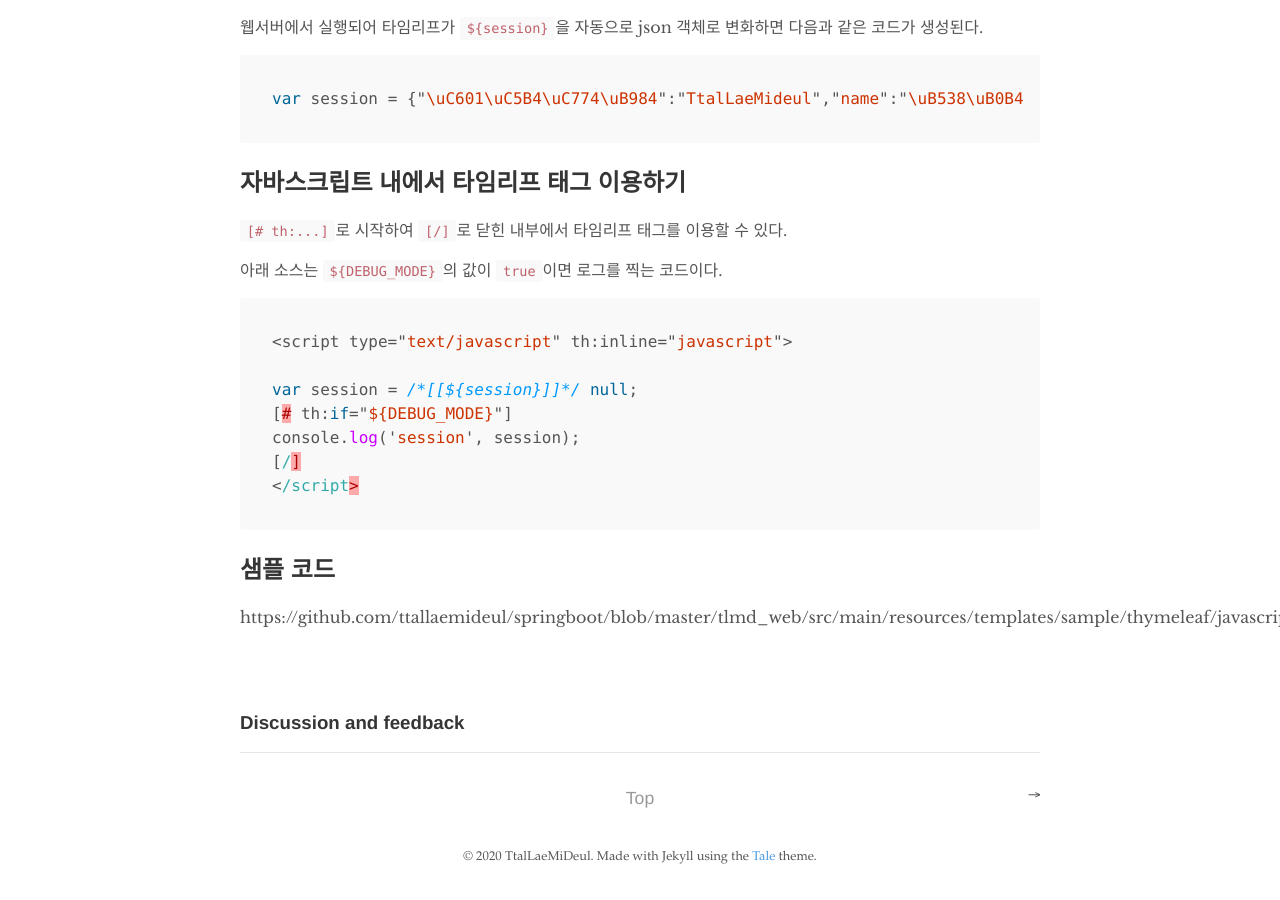
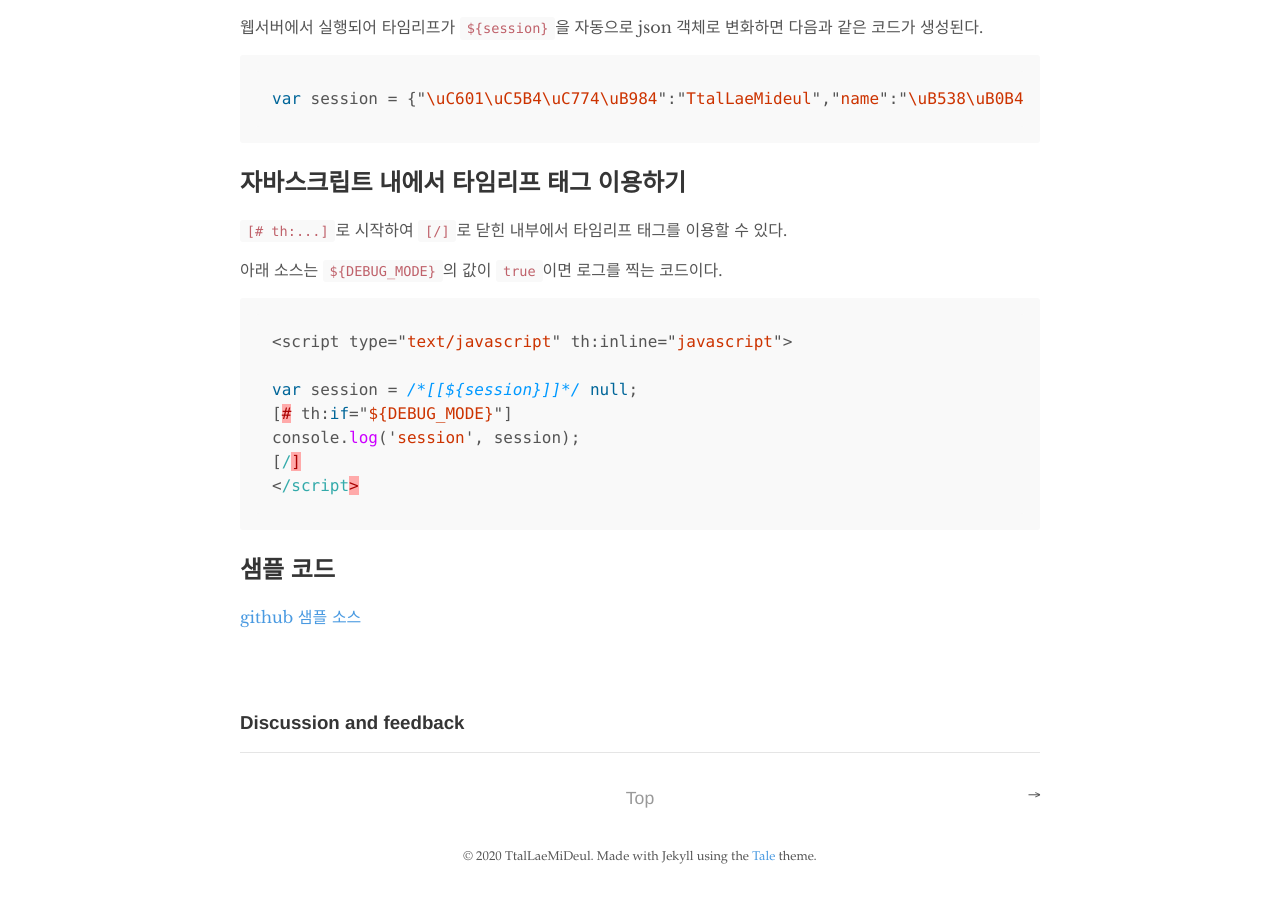
Before and after one commit to ttallaemideul/ttallaemideul.github.io, a Jekyll site: the page built from _posts/tlmd_web/2020-03-18-thymeleaf-js-001.md, in a window 1280 px wide and 900 px high, scrolled down 993 px. Built offline with Jekyll 4.4.1, drawn with Linux system fonts in a browser that asks for light colours; comment, search, counter and statistics services are not loaded.

Commit message:
링크 수정

```diff
--- a/_posts/tlmd_web/2020-03-18-thymeleaf-js-001.md
+++ b/_posts/tlmd_web/2020-03-18-thymeleaf-js-001.md
@@ -57,4 +57,4 @@ console.log('session', session);
 
 ## 샘플 코드
 
-https://github.com/ttallaemideul/springboot/blob/master/tlmd_web/src/main/resources/templates/sample/thymeleaf/javascript.html
+[github 샘플 소스](https://github.com/ttallaemideul/springboot/blob/master/tlmd_web/src/main/resources/templates/sample/thymeleaf/javascript.html)
```
Also changed, not shown: _pages/tlmd_web.md (+1 -1 lines).
